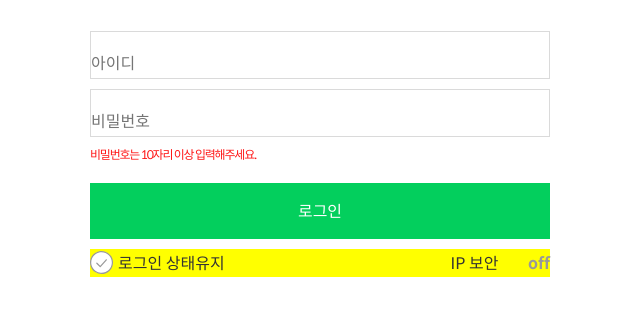
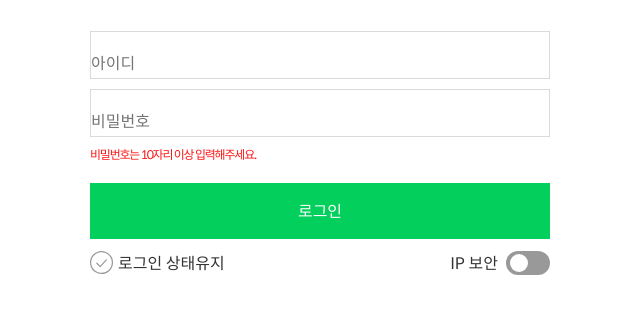
Before and after one commit to JOOMIOK/naver-sass, a website: page index.html in a window 1280 px wide. Shown: the part 166-482 px from the top of the page, without its empty margins (320-960 px from the left). Drawn offline with Linux system fonts and the light colour scheme.

Commit message:
스위치 컨포넌트 디자인 완성

```diff
--- a/scss/_login.scss
+++ b/scss/_login.scss
@@ -57,7 +57,6 @@
 .userSelectInfo{
   order: 1;
   margin-top: 10px;
-  background: yellow;
   @include flexbox($align: center);
 
   @include mobile{
@@ -71,7 +70,7 @@
   }
 }
 .ipSecurityLink{
-
+  margin-right: 8px;
   @include mobile{
     display: none;
   }
@@ -86,27 +85,63 @@
     display: none;
   }
 
+
+   // 스위치 컨퍼너트
   &__checkbox{
     -webkit-appearance: none;
     appearance: none;
+    position: absolute;
   }
 
-  &__label::before{
-    display: inline-block;
-    width: 3em;
-    text-align: right;
-    content: "off";
-    color: $secondary;
-    font-weight: 700;
+  &__label{
+    position: relative;
+    display: block;
+    width: 44px;
+    height: 24px;
+    background: $silver;
+    border-radius: 12px;
+    padding: 0 4px;
+    &::before{
+      content: "";
+      position: absolute;
+      top: 50%;
+      width: 18px;
+      height: 18px;
+      background: $white;
+      border-radius: 50%;
+      transform: translateY(-50%);
+      transition: all 400ms;
+    }
+  }
+
+  &__checkbox:checked + &__label{
+    background: $primary;
   }
 
   &__checkbox:checked + &__label::before{
-    content: "on";
-    color: $primary;
+    transform:translate(100%, -50%) ;
 
   }
 
-}
+  // 온 오프 텍스트 으스위치 컨포넌트
+  // &__label::before{
+  //   display: inline-block;
+  //   width: 3em;
+  //   text-align: right;
+  //   content: "off";
+  //   color: $secondary;
+  //   font-weight: 700;
+  // }
+  // &__checkbox:checked + &__label::before{
+  //   content: "on";
+  //   color: $primary;
+  // }
+
+  }
+
+
+
+
 .loginButton{
   margin-top: 20px;
 }
```
Also changed, not shown: css/index.css, 1 other file.
